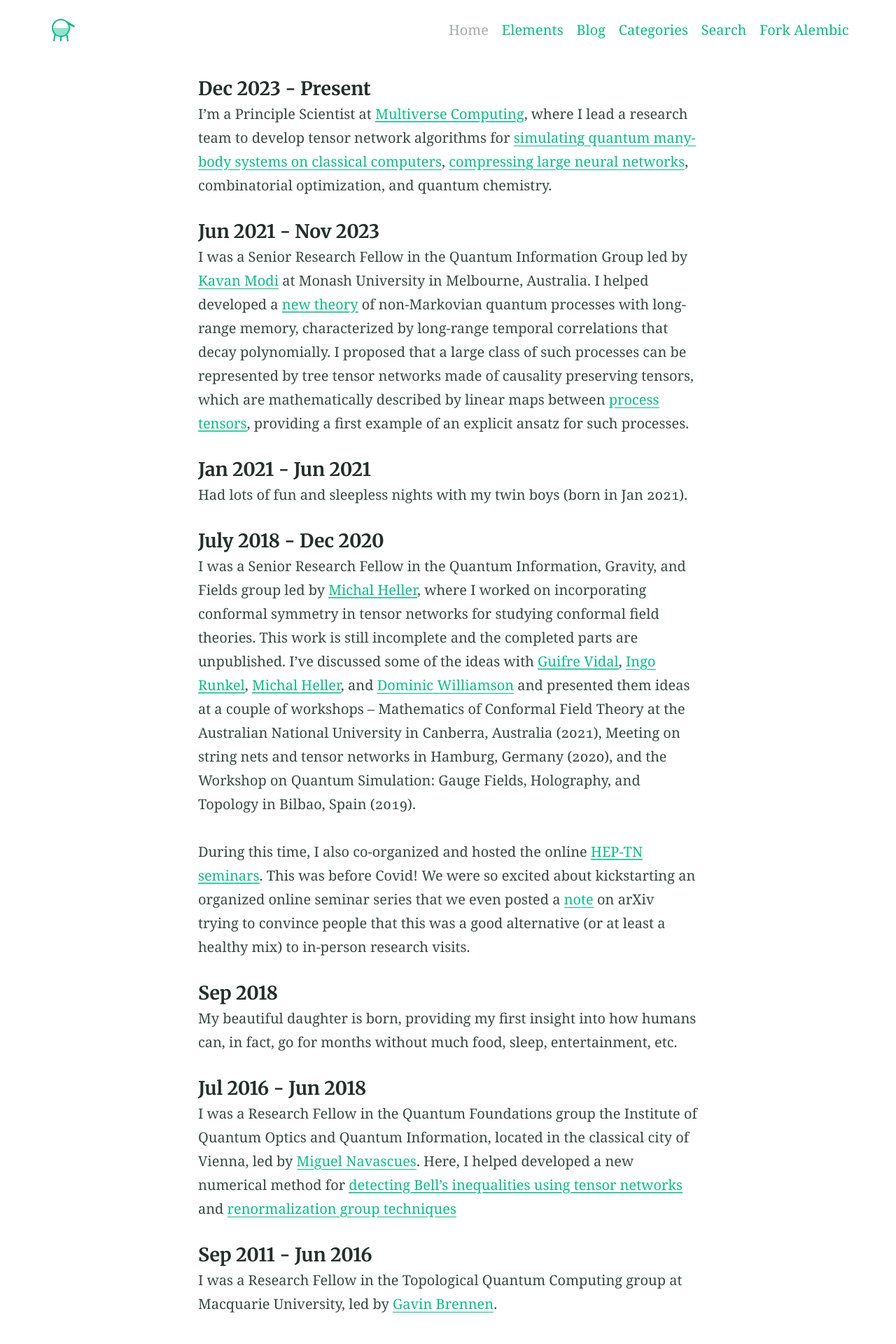
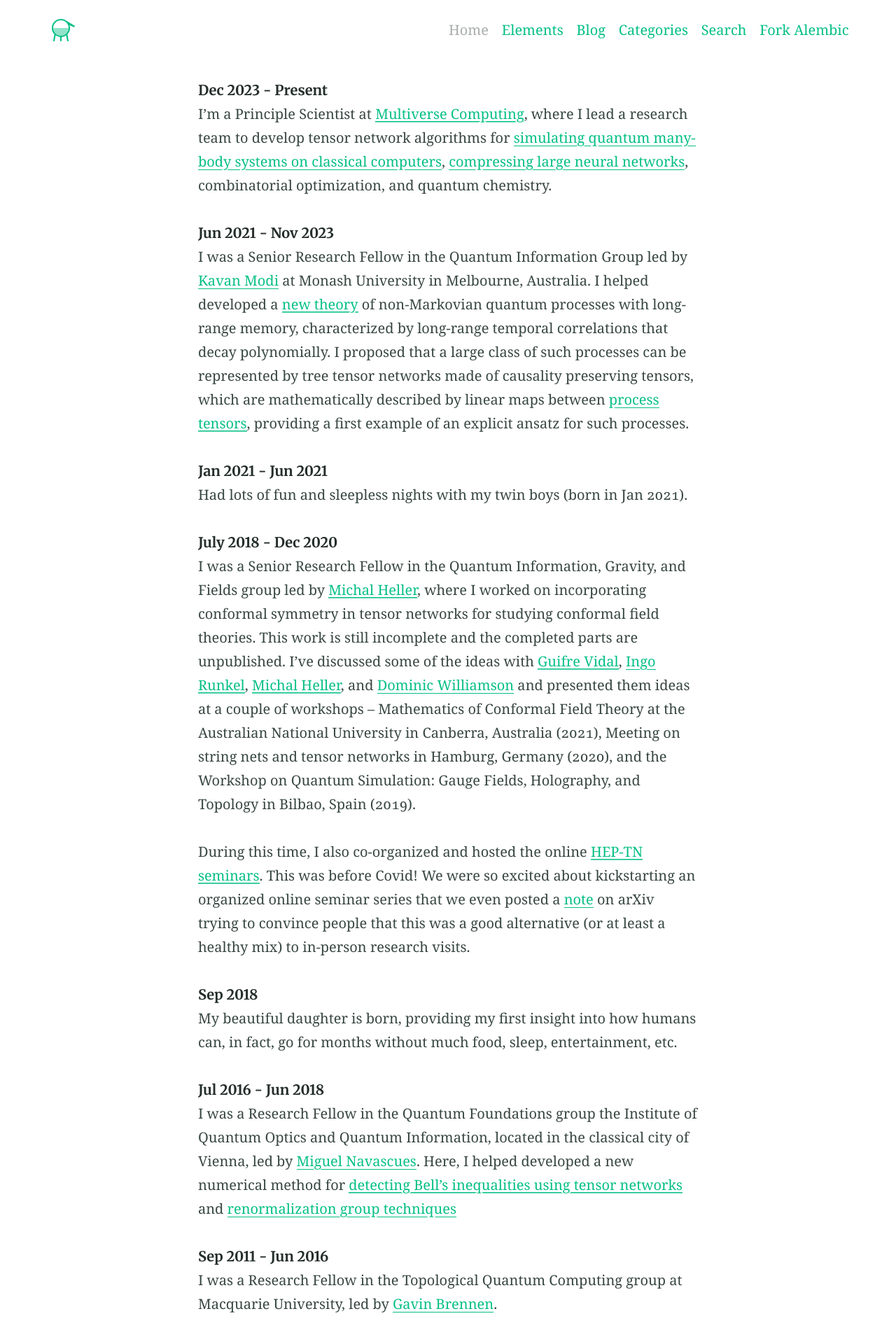
Before and after one commit to qsukhi/qsukhi.github.io, a Jekyll site: the page built from index.md, in a window 1280 px wide. Shown: the top 1920 px of the page at 70% size. Built offline with Jekyll 4.4.1, drawn with Linux system fonts in a browser that asks for light colours.

```diff
--- a/index.md
+++ b/index.md
@@ -7,27 +7,27 @@ feature_image: ![Image Info](assets/banner.jpeg)
 excerpt: "I’m a physicist (and a self-professed part-time philosopher) working at the intersection of quantum information theory, quantum many-body physics, and high-energy physics. I’ve also been applying ideas from quantum physics to compress large neural networks and address NP-hard optimization problems."
 ---
 
-#### Dec 2023 - Present
+###### Dec 2023 - Present
 I'm a Principle Scientist at [Multiverse Computing](https://multiversecomputing.com/), where I lead a research team to develop tensor network algorithms for [simulating quantum many-body systems on classical computers](https://journals.aps.org/prresearch/abstract/10.1103/PhysRevResearch.6.013326), [compressing large neural networks](https://arxiv.org/abs/2401.14109), combinatorial optimization, and quantum chemistry.
 
-#### Jun 2021 - Nov 2023
+###### Jun 2021 - Nov 2023
 I was a Senior Research Fellow in the Quantum Information Group led by [Kavan Modi](https://research.monash.edu/en/persons/kavan-modi) at Monash University in Melbourne, Australia. I helped developed a [new theory](https://arxiv.org/abs/2312.04624) of non-Markovian quantum processes with long-range memory, characterized by long-range temporal correlations that decay polynomially. I proposed that a large class of such processes can be represented by tree tensor networks made of causality preserving tensors, which are mathematically described by linear maps between [process tensors](https://arxiv.org/abs/1512.00589), providing a first example of an explicit ansatz for such processes.
 
-#### Jan 2021 - Jun 2021
+###### Jan 2021 - Jun 2021
 Had lots of fun and sleepless nights with my twin boys (born in Jan 2021).
 
-#### July 2018 - Dec 2020
+###### July 2018 - Dec 2020
 I was a Senior Research Fellow in the Quantum Information, Gravity, and Fields group led by [Michal Heller](https://scholar.google.com/citations?user=_zIEMx4AAAAJ&hl=en), where I worked on incorporating conformal symmetry in tensor networks for studying conformal field theories. This work is still incomplete and the completed parts are unpublished. I've discussed some of the ideas with [Guifre Vidal](https://heritageproject.caltech.edu/interviews/guifre-vidal), [Ingo Runkel](https://www.qu.uni-hamburg.de/cluster/team/runkel.html), [Michal Heller](https://scholar.google.com/citations?user=_zIEMx4AAAAJ&hl=en), and [Dominic Williamson](https://sites.google.com/site/dominicjw/home) and presented them ideas at a couple of workshops -- Mathematics of Conformal Field Theory at the Australian National University in Canberra, Australia (2021), Meeting on string nets and tensor networks in Hamburg, Germany (2020), and the Workshop on Quantum Simulation: Gauge Fields, Holography, and Topology in Bilbao, Spain (2019).
 
 During this time, I also co-organized and hosted the online [HEP-TN seminars](https://www.youtube.com/playlist?list=PLaib4I4mFNmWKntxAZcB-EQJ_B-PkWEEL). This was before Covid! We were so excited about kickstarting an organized online seminar series that we even posted a [note](https://arxiv.org/pdf/2004.09922) on arXiv trying to convince people that this was a good alternative (or at least a healthy mix) to in-person research visits.
 
-#### Sep 2018
+###### Sep 2018
 My beautiful daughter is born, providing my first insight into how humans can, in fact, go for months without much food, sleep, entertainment, etc.
 
-#### Jul 2016 - Jun 2018
+###### Jul 2016 - Jun 2018
 I was a Research Fellow in the Quantum Foundations group the Institute of Quantum Optics and Quantum Information, located in the classical city of Vienna, led by [Miguel Navascues](https://www.iqoqi-vienna.at/research/navascues-group). Here, I helped developed a new numerical method for [detecting Bell’s inequalities using tensor networks](https://journals.aps.org/prl/abstract/10.1103/PhysRevLett.118.230401) and [renormalization group techniques](https://journals.aps.org/prx/abstract/10.1103/PhysRevX.10.021064)
 
-#### Sep 2011 - Jun 2016
+###### Sep 2011 - Jun 2016
 I was a Research Fellow in the Topological Quantum Computing group at Macquarie University, led by [Gavin Brennen](https://vimeo.com/330707461).
 - I helped generalize the [Time-Evolving Block Decimation algorithm](https://en.wikipedia.org/wiki/Time-evolving_block_decimation) for the classical many-body simulation of [anyons](https://phys.org/news/2024-02-phase-physicists-abelian-anyons-quantum.html).
 - I helped develop a new method for [simulating quantum field theory using wavelets](https://journals.aps.org/pra/abstract/10.1103/PhysRevA.92.032315).
@@ -35,7 +35,7 @@ I was a Research Fellow in the Topological Quantum Computing group at Macquarie
 - I proposed that a [Multi-scale Entanglement Renormalization Ansatz](https://www.benasque.org/2015gravity/talks_contr/211_VidalBenasque2015.pdf) (MERA) tensor network representation of a quantum state with a global symmetry necessarily gauges the symmetry in the bulk of the MERA. This idea was first presented [here](https://journals.aps.org/prb/abstract/10.1103/PhysRevB.88.121108), and later explored in these following papers.
 - I also dabbled with a few other foundational ideas ([1](https://journals.aps.org/prd/abstract/10.1103/PhysRevD.97.026012), [2](https://journals.aps.org/prd/abstract/10.1103/PhysRevD.97.026013), [3](https://www.nature.com/articles/s41534-020-0255-7)) about [holographic tensor networks](https://www.preposterousuniverse.com/blog/2015/05/05/does-spacetime-emerge-from-quantum-information/).
 
-#### 2007 - 2011
+###### 2007 - 2011
 I was fortunate enough to be a PhD student in Guifre Vidal's group at the University of Queensland, where I began my love affair with Tensor Networks. For my PhD thesis, I  studied the problem of how to incorporate global internal symmetries (Abelian and non-Abelian) into tensor networks.
 - My [first-ever paper](https://iopscience.iop.org/article/10.1088/1367-2630/12/3/033029/meta), was the first-ever to describe how to incorporate SU(2) symmetry in the [Time-Evolving Block Decimation algorithm](https://en.wikipedia.org/wiki/Time-evolving_block_decimation) algorithm. Coincidentally, we posted this paper at the same time as [Ian McCullouch](https://mptoolkit.qusim.net/Profiles/Profiles) posted his paper on incorporating SU(2) symmetry into the [Density Matrix Renormalization Group algorithm](https://www.nature.com/articles/s42254-023-00572-5), which, like TEBD, is also an Matrix Product State-based algorithm.
 - In [this](https://journals.aps.org/pra/abstract/10.1103/PhysRevA.82.050301) paper, we described a theory of how to incoporate symmetries in generic tensor networks.
```
